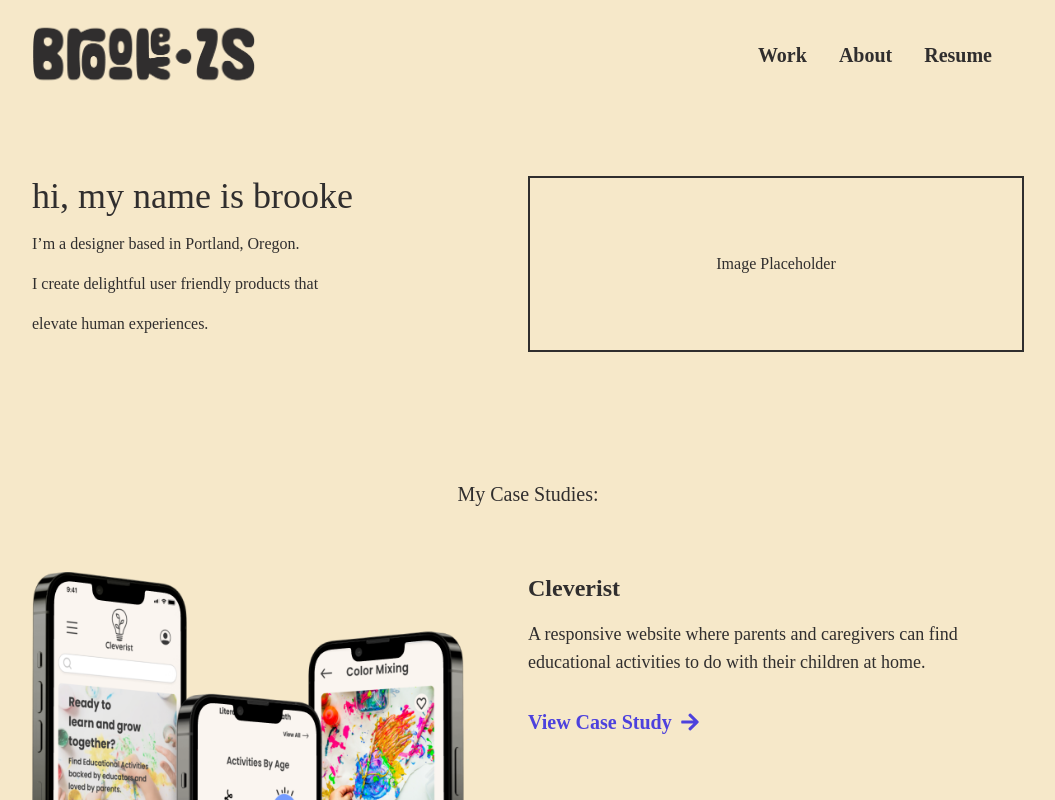
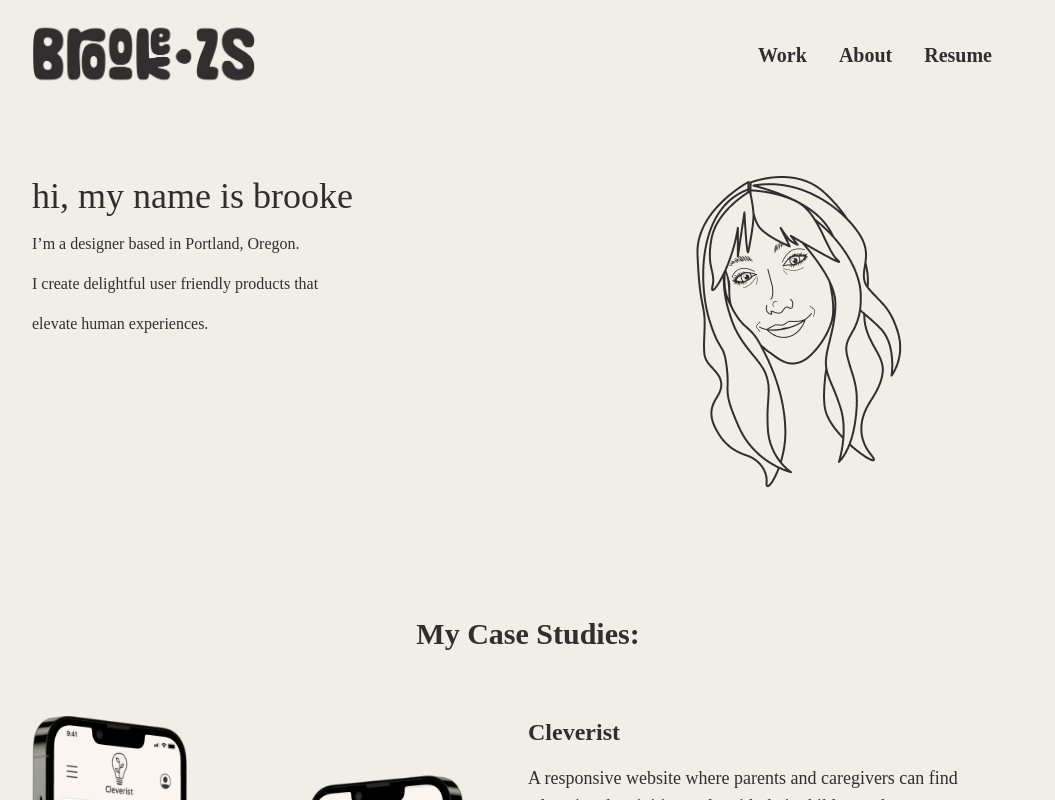
Before and after one commit to mlstarcher/brookes-portfolio, a React (Create React App) app: page /home in a window 1280 px wide. Shown: the top 800 px of the page, without its empty margins (112-1167 px from the left). Built offline with nearby package versions, Linux system fonts and the light colour scheme; a web font is replaced by a local one.

Commit message:
Added portrait, fixed tailwind colors

```diff
--- a/src/App.js
+++ b/src/App.js
@@ -7,7 +7,7 @@ import { BrowserRouter as Router, Routes, Route } from 'react-router-dom';
 
 function App() {
   return (
-    <div className="App">
+    <div className="App" style={{ 'background-color': 'rgb(241,238,231)' }}>
       <Router>
         <Routes>
           <Route path="/" element={<Layout />}>
--- a/src/index.css
+++ b/src/index.css
@@ -14,7 +14,6 @@ body {
   -webkit-font-smoothing: antialiased;
   -moz-osx-font-smoothing: grayscale;
   color: #302E2E;
-  background-color: #f6e8c9;
   display: flex;
   flex-direction: column;
   min-height: 100vh;
--- a/src/pages/Home.js
+++ b/src/pages/Home.js
@@ -8,7 +8,7 @@ export default function Home() {
     <div>
       <Welcome />
       <div id="work" className="flex justify-center mb-16">
-        <h2 className="text-xl">My Case Studies:</h2>
+        <h2 className="text-3xl font-semibold">My Case Studies:</h2>
       </div>
       <div>
         {caseStudyData.map((case_study, key) => {
--- a/src/pages/Nav.js
+++ b/src/pages/Nav.js
@@ -6,19 +6,19 @@ import { HashLink as Link } from 'react-router-hash-link';
 export default function Nav() {
   return (
     <ul className="flex justify-between text-3lg">
-      <li className="mr-8 border-b-2 border-off-white hover:border-off-black">
+      <li className="mr-8 border-b-2 border-offWhite hover:border-offBlack">
         <div>
           <Link to="/home#work" smooth className="font-semibold text-xl">
             Work
           </Link>
         </div>
       </li>
-      <li className="mr-8 border-b-2 border-off-white hover:border-off-black">
+      <li className="mr-8 border-b-2 border-offWhite hover:border-offBlack">
         <Link to={`about`} className="font-semibold text-xl ">
           About
         </Link>
       </li>
-      <li className="mr-8 border-b-2 border-off-white hover:border-off-black">
+      <li className="mr-8 border-b-2 border-offWhite hover:border-offBlack">
         <a
           href={Resume}
           target="_blank"
--- a/src/pages/Welcome.js
+++ b/src/pages/Welcome.js
@@ -1,4 +1,5 @@
 import React from 'react';
+import portrait from '../assets/portrait.png';
 
 export default function Welcome() {
   return (
@@ -9,8 +10,8 @@ export default function Welcome() {
         <p className="pb-4">I create delightful user friendly products that</p>
         <p className="pb-4">elevate human experiences.</p>
       </div>
-      <div className="border-2 border-gray flex w-full justify-center items-center ">
-        Image Placeholder
+      <div className="flex w-full justify-center items-center ">
+        <img src={portrait} className="" alt="Portrait"></img>
       </div>
     </div>
   );
--- a/tailwind.config.js
+++ b/tailwind.config.js
@@ -7,8 +7,9 @@ module.exports = {
       transparent: 'transparent',
       current: 'currentColor',
       white: '#ffffff',
-      'off-white': '#f6e8c9',
-      'off-black': '#302E2E',
+      // offWhite: 'rgba(241,238,231,1)',
+      offWhite: '#F1EEE7',
+      offBlack: '#302E2E',
       primary: '#E19C75',
       secondary: '#9F8D1F',
       accent: '#4D41DD'
@@ -16,5 +17,3 @@ module.exports = {
   },
   plugins: []
 };
-
-// 'off-white': '#F1EEE7',
```
